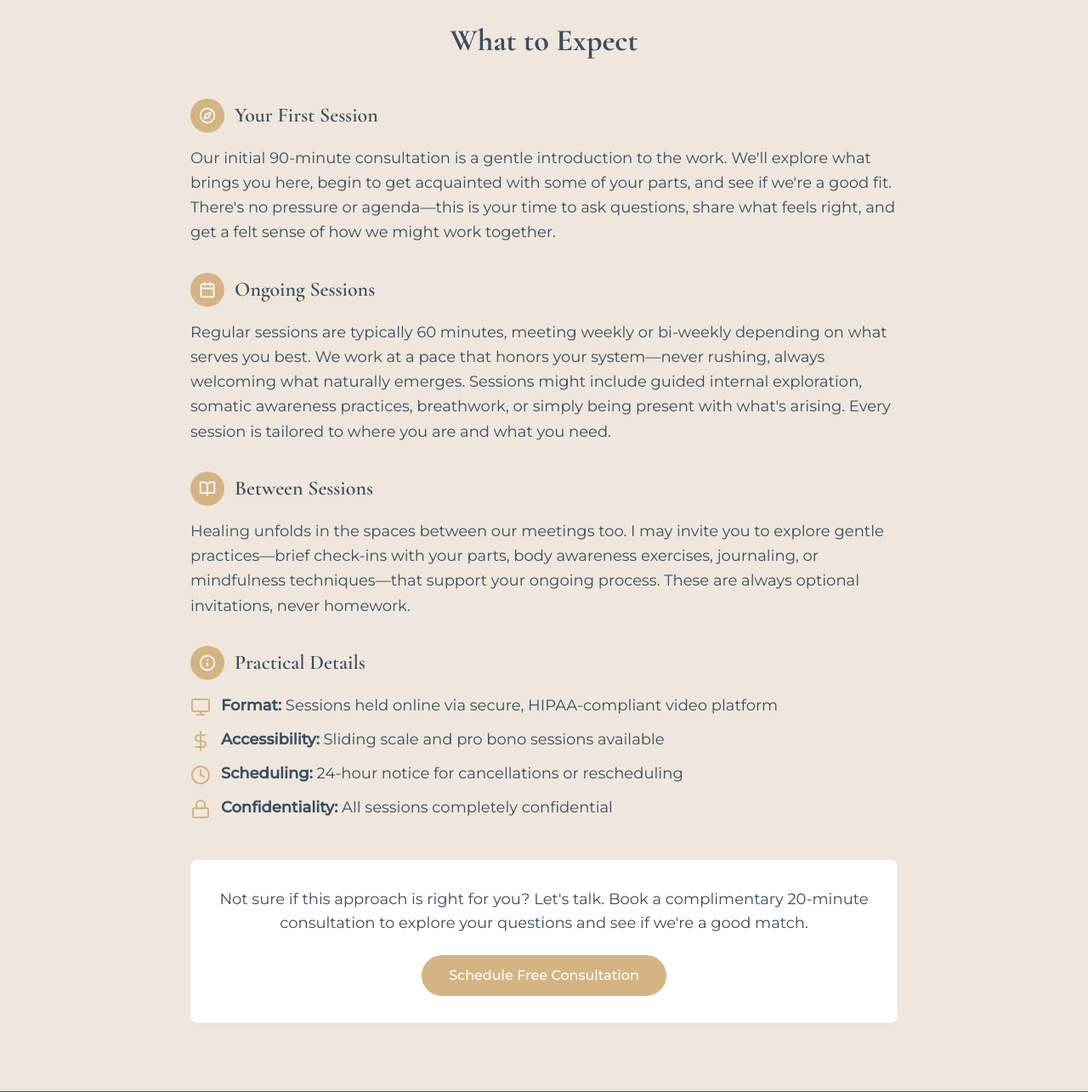
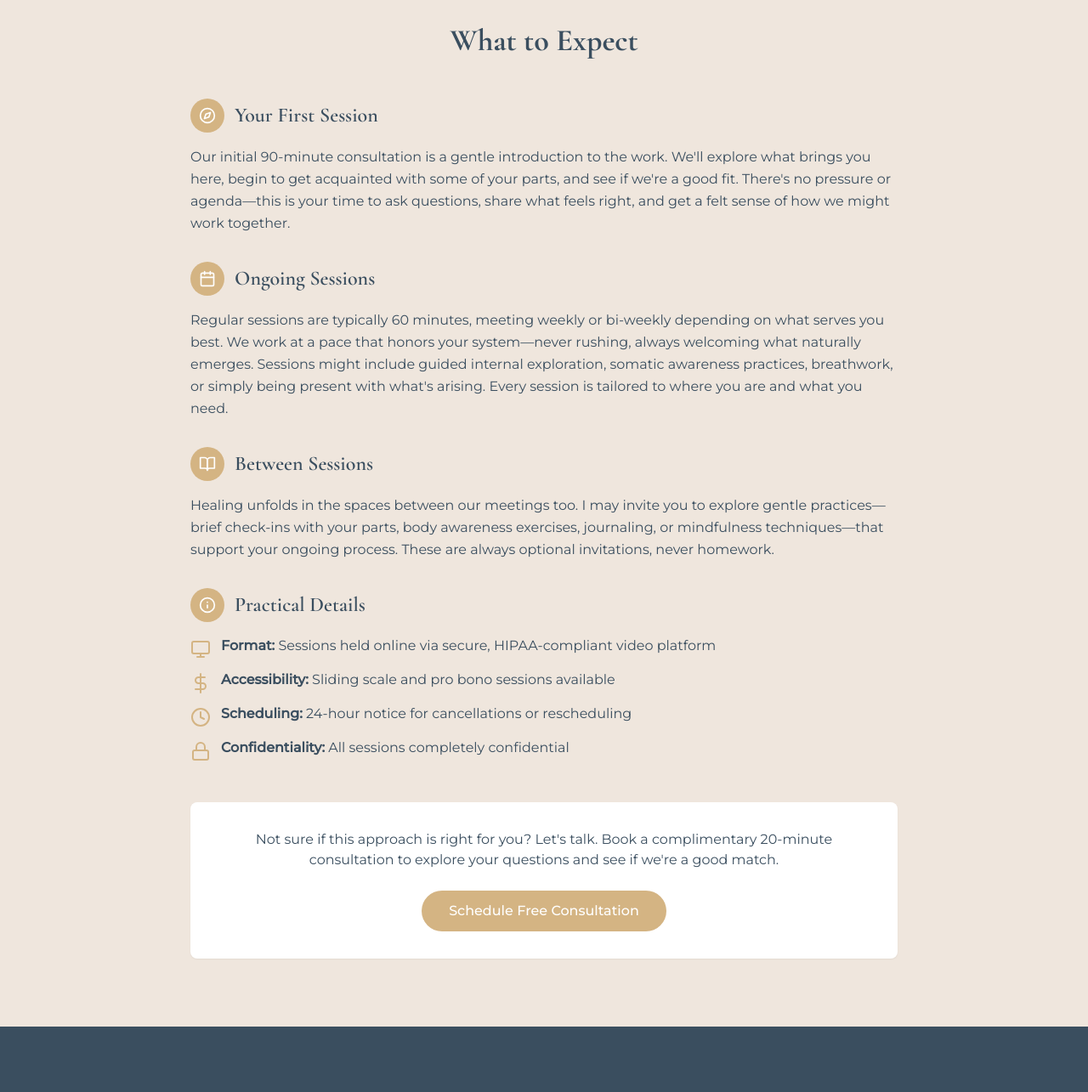
Before and after one commit to somatic-healing/therapy, a plain HTML site: page index.html in a window 1280 px wide. Shown: the part 2327-3612 px from the top of the page at 85% size. Drawn offline with nearby package versions, Linux system fonts and the light colour scheme.

Commit message:
Update index.html

```diff
--- a/index.html
+++ b/index.html
@@ -207,7 +207,7 @@
             </div>
             <h3 class="serif text-2xl font-semibold">Your First Session</h3>
           </div>
-          <p class="text-lg leading-relaxed ml-13">
+          <p class="leading-relaxed ml-13">
             Our initial 90-minute consultation is a gentle introduction to the work. We'll explore what brings you here, begin to get acquainted with some of your parts, and see if we're a good fit. There's no pressure or agenda—this is your time to ask questions, share what feels right, and get a felt sense of how we might work together.
           </p>
         </div>
@@ -220,7 +220,7 @@
             </div>
             <h3 class="serif text-2xl font-semibold">Ongoing Sessions</h3>
           </div>
-          <p class="text-lg leading-relaxed ml-13">
+          <p class="leading-relaxed ml-13">
             Regular sessions are typically 60 minutes, meeting weekly or bi-weekly depending on what serves you best. We work at a pace that honors your system—never rushing, always welcoming what naturally emerges. Sessions might include guided internal exploration, somatic awareness practices, breathwork, or simply being present with what's arising. Every session is tailored to where you are and what you need.
           </p>
         </div>
@@ -233,7 +233,7 @@
             </div>
             <h3 class="serif text-2xl font-semibold">Between Sessions</h3>
           </div>
-          <p class="text-lg leading-relaxed ml-13">
+          <p class="leading-relaxed ml-13">
             Healing unfolds in the spaces between our meetings too. I may invite you to explore gentle practices—brief check-ins with your parts, body awareness exercises, journaling, or mindfulness techniques—that support your ongoing process. These are always optional invitations, never homework.
           </p>
         </div>
@@ -246,7 +246,7 @@
             </div>
             <h3 class="serif text-2xl font-semibold">Practical Details</h3>
           </div>
-          <ul class="space-y-3 ml-13 text-lg">
+          <ul class="space-y-3 ml-13">
             <li class="flex items-start">
               <i data-feather="monitor" class="text-clay mr-3 mt-1 flex-shrink-0"></i>
               <span><strong>Format:</strong> Sessions held online via secure, HIPAA-compliant video platform</span>
@@ -269,7 +269,7 @@
 
       <!-- CTA -->
       <div class="mt-12 text-center bg-white p-8 rounded-lg shadow-sm" data-aos="fade-up">
-        <p class="text-lg mb-6">
+        <p class="mb-6">
           Not sure if this approach is right for you? Let's talk. Book a complimentary 20-minute consultation to explore your questions and see if we're a good match.
         </p>
         <a href="#contact" class="btn-hover inline-block bg-clay hover:bg-taupe text-white font-medium py-3 px-8 rounded-full">
```
